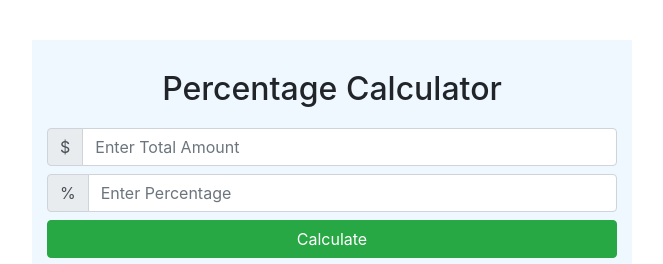
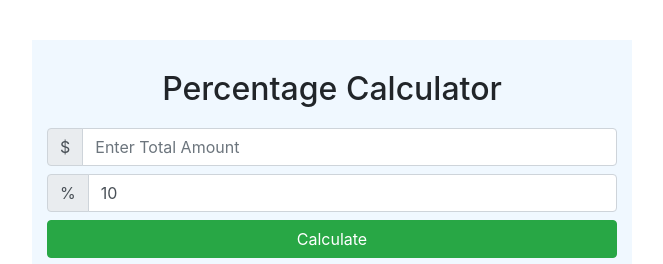
Before and after one commit to sifulbd/JavaScript-Intermediate-projects, a plain HTML site: page percentageCalculator/index.html in a window 1280 px wide. Shown: the top 264 px of the page, without its empty margins (308-971 px from the left). Drawn offline with nearby package versions, Linux system fonts and the light colour scheme.

Commit message:
all updates

```diff
--- a/percentageCalculator/index.html
+++ b/percentageCalculator/index.html
@@ -27,7 +27,7 @@
                     <div class="input-group-prepend">
                     <div class="input-group-text">%</div>
                     </div>
-                    <input type="number" class="form-control" id="interest" placeholder="Enter Percentage">
+                    <input type="number" class="form-control" value ="10" id="interest" placeholder="Enter Percentage or 10%">
                 </div>
 
                 <div class="input-group mb-2 mb-4 col-xs-12">
```
